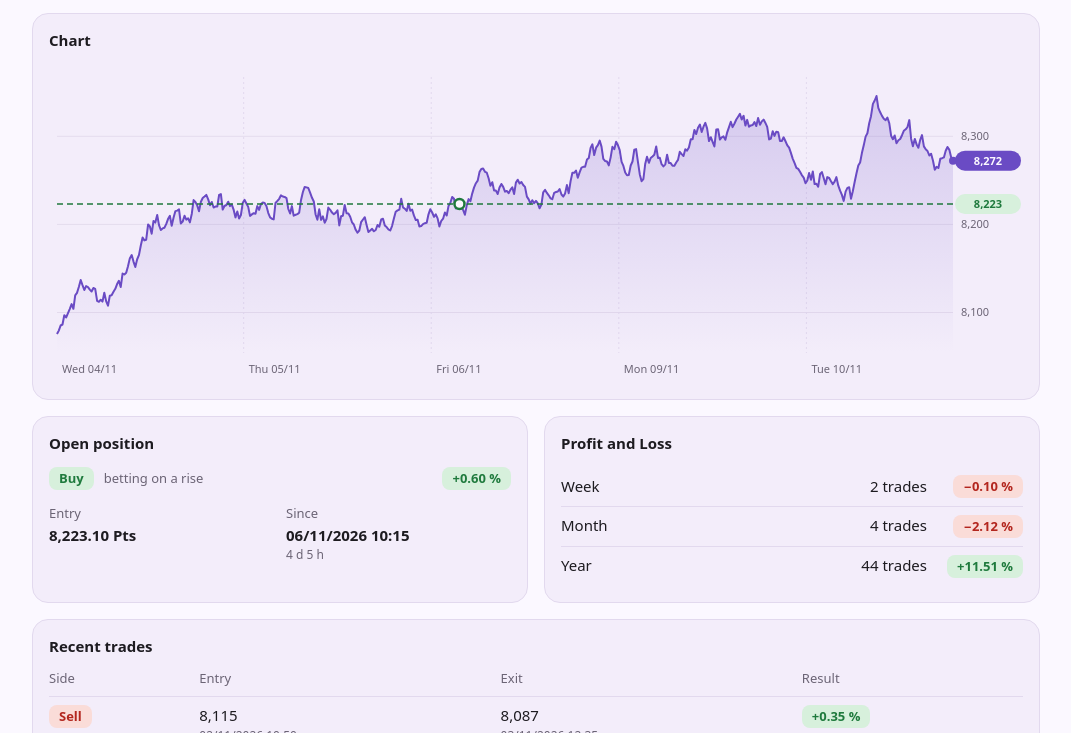
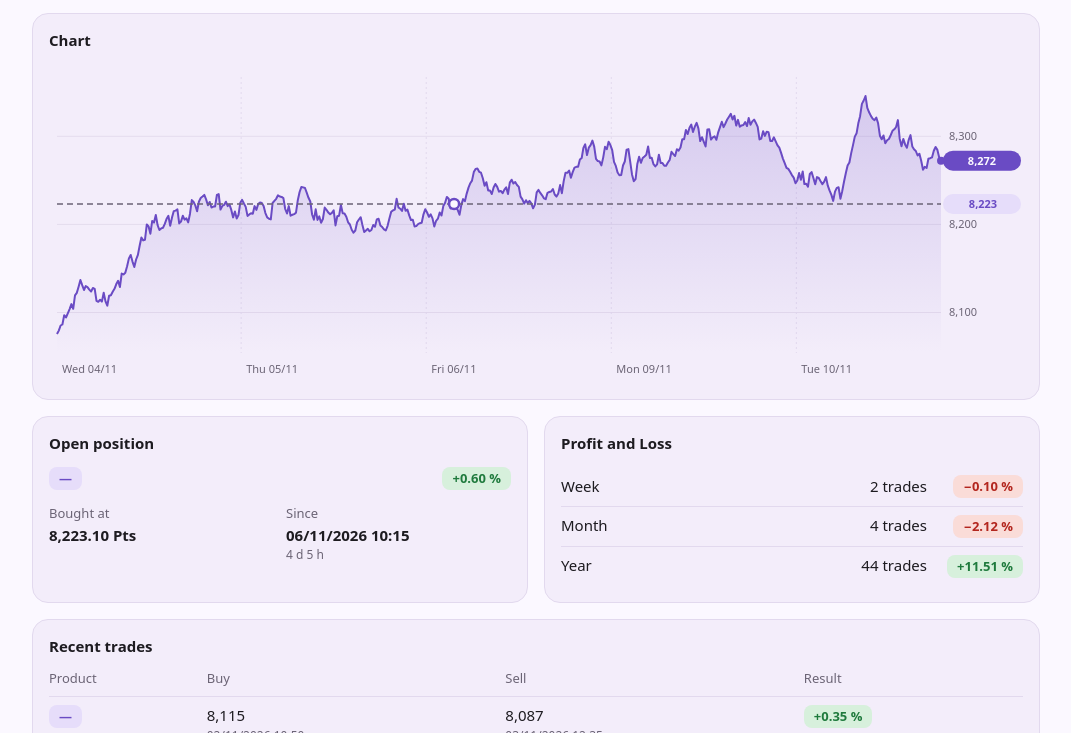
Before and after one commit to BigbangX6/companion-stock, a plain HTML site: page index.html in a window 1280 px wide. Shown: the part 219-952 px from the top of the page, without its empty margins (104-1175 px from the left). Drawn offline with Linux system fonts and the light colour scheme.

Commit message:
Affiche Call / Put, couleurs réservées aux résultats
Co-Authored-By: Claude Opus 5.5 <noreply@anthropic.com>

```diff
--- a/assets/app.js
+++ b/assets/app.js
@@ -14,9 +14,10 @@
       chart: "Évolution",
       position: "Position en cours",
       none: "Aucune position en cours",
-      buy: "Achat", sell: "Vente",
-      buyHint: "pari à la hausse", sellHint: "pari à la baisse",
-      entry: "Entrée", exit: "Sortie", since: "Depuis", result: "Résultat", side: "Sens",
+      call: "Call", put: "Put",
+      callHint: "gain si l'indice monte", putHint: "gain si l'indice baisse",
+      bought: "Acheté à", since: "Depuis", result: "Résultat", product: "Produit",
+      buyCol: "Achat", sellCol: "Vente",
       perf: "Profit and Loss", week: "Semaine", month: "Mois", year: "Année", trades: "trades",
       history: "Derniers trades", noTrades: "Aucun trade terminé",
       loading: "Chargement des données…",
@@ -33,9 +34,10 @@
       chart: "Chart",
       position: "Open position",
       none: "No open position",
-      buy: "Buy", sell: "Sell",
-      buyHint: "betting on a rise", sellHint: "betting on a fall",
-      entry: "Entry", exit: "Exit", since: "Since", result: "Result", side: "Side",
+      call: "Call", put: "Put",
+      callHint: "gains if the index rises", putHint: "gains if the index falls",
+      bought: "Bought at", since: "Since", result: "Result", product: "Product",
+      buyCol: "Buy", sellCol: "Sell",
       perf: "Profit and Loss", week: "Week", month: "Month", year: "Year", trades: "trades",
       history: "Recent trades", noTrades: "No closed trades",
       loading: "Loading data…",
@@ -166,7 +168,10 @@
       return;
     }
     const d = data, price = d.price || {}, pos = d.position, perf = d.performance || {};
-    const sideLabel = (s) => (s === "sell" ? t("sell") : t("buy"));
+    // Call / Put : pastille neutre + flèche. Le vert et le rouge restent réservés aux gains et pertes.
+    const optChip = (type) => type === "put"
+      ? `<span class="opt">▼ ${t("put")}</span>`
+      : type === "call" ? `<span class="opt">▲ ${t("call")}</span>` : `<span class="opt">—</span>`;
 
     main.innerHTML = `
       <section class="hero">
@@ -188,12 +193,12 @@
           <h2>${t("position")}</h2>
           ${pos ? `
             <div class="pos">
-              <span class="side ${pos.side === "sell" ? "sell" : "buy"}">${sideLabel(pos.side)}</span>
-              <span class="hint">${pos.side === "sell" ? t("sellHint") : t("buyHint")}</span>
+              ${optChip(pos.type)}
+              <span class="hint">${pos.type === "put" ? t("putHint") : pos.type === "call" ? t("callHint") : ""}</span>
               ${pill(pos.pnl_pct)}
             </div>
             <dl class="facts">
-              <div><dt>${t("entry")}</dt><dd>${fmtNumber(pos.price, 2)} Pts</dd></div>
+              <div><dt>${t("bought")}</dt><dd>${fmtNumber(pos.price, 2)} Pts</dd></div>
               <div><dt>${t("since")}</dt><dd>${fmtDateTime(pos.time)}<small>${duration(pos.time, price.time)}</small></dd></div>
             </dl>` : `<p class="muted">${t("none")}</p>`}
         </section>
@@ -214,10 +219,10 @@
         ${Array.isArray(d.trades) && d.trades.length ? `
           <div class="table-scroll">
             <table class="trades">
-              <thead><tr><th>${t("side")}</th><th>${t("entry")}</th><th>${t("exit")}</th><th>${t("result")}</th></tr></thead>
+              <thead><tr><th>${t("product")}</th><th>${t("buyCol")}</th><th>${t("sellCol")}</th><th>${t("result")}</th></tr></thead>
               <tbody>${d.trades.map((r) => `
                 <tr>
-                  <td><span class="side ${r.side === "sell" ? "sell" : "buy"}">${sideLabel(r.side)}</span></td>
+                  <td>${optChip(r.type)}</td>
                   <td>${fmtNumber(r.open_price, 0)}<small>${fmtDateTime(r.open_time)}</small></td>
                   <td>${fmtNumber(r.close_price, 0)}<small>${fmtDateTime(r.close_time)}</small></td>
                   <td>${pill(r.pnl_pct)}</td>
@@ -237,7 +242,7 @@
     window.drawCurve(box, data.curve, {
       position: data.position,
       fmtNumber, fmtDay, fmtPoint,
-      labels: { empty: t("emptyCurve") },
+      labels: { empty: t("emptyCurve"), call: t("call"), put: t("put") },
     });
   }
 
--- a/assets/curve.js
+++ b/assets/curve.js
@@ -32,7 +32,7 @@
 
     const W = Math.max(box.clientWidth, 280);
     const H = W < 600 ? 230 : 320;
-    const pad = { l: 8, r: 70, t: 14, b: 30 };
+    const pad = { l: 8, r: 82, t: 14, b: 30 };
     const n = pts.length;
     const pos = opts.position && typeof opts.position.price === "number" ? opts.position : null;
 
@@ -84,16 +84,17 @@
     el("path", { d: line + ` L${x(n - 1)} ${H - pad.b} L${x(0)} ${H - pad.b} Z`, fill: `url(#${gid})` }, svg);
     el("path", { d: line, class: "line" }, svg);
 
-    // Position en cours : ligne du prix d'entrée + point d'entrée
+    // Position en cours : ligne du prix d'achat + point d'achat, étiquette "Call 8 223" / "Put 8 223"
     if (pos) {
       const yp = y(pos.price);
-      el("line", { x1: pad.l, x2: W - pad.r, y1: yp, y2: yp, class: "entry-line " + pos.side }, svg);
+      el("line", { x1: pad.l, x2: W - pad.r, y1: yp, y2: yp, class: "entry-line" }, svg);
       const idx = pts.findIndex((p) => p[0] >= pos.time);
-      if (idx >= 0) el("circle", { cx: x(idx), cy: yp, r: 5, class: "entry-dot " + pos.side }, svg);
-      const lbl = el("g", { class: "tag entry " + pos.side }, svg);
+      if (idx >= 0) el("circle", { cx: x(idx), cy: yp, r: 5, class: "entry-dot" }, svg);
+      const lbl = el("g", { class: "tag entry" }, svg);
       el("rect", { x: W - pad.r + 2, y: yp - 10, width: pad.r - 4, height: 20, rx: 10 }, lbl);
-      const t = el("text", { x: W - pad.r / 2, y: yp + 4, "text-anchor": "middle" }, lbl);
-      t.textContent = opts.fmtNumber(pos.price, 0);
+      const t = el("text", { x: W - pad.r / 2 + 1, y: yp + 4, "text-anchor": "middle" }, lbl);
+      const name = opts.labels[pos.type] || "";
+      t.textContent = (name ? name + " " : "") + opts.fmtNumber(pos.price, 0);
     }
 
     // Dernier point
--- a/assets/style.css
+++ b/assets/style.css
@@ -76,9 +76,8 @@ small { color: var(--muted); }
 .pill { display: inline-block; padding: 2px 10px; border-radius: 8px; font-size: 13px; font-weight: 600; background: var(--flat-bg); white-space: nowrap; font-variant-numeric: tabular-nums; }
 .pill.up { background: var(--up-bg); color: var(--up); }
 .pill.down { background: var(--down-bg); color: var(--down); }
-.side { display: inline-block; padding: 2px 10px; border-radius: 8px; font-size: 13px; font-weight: 600; }
-.side.buy { background: var(--up-bg); color: var(--up); }
-.side.sell { background: var(--down-bg); color: var(--down); }
+/* Call / Put : neutre (le vert et le rouge sont réservés aux gains et pertes) */
+.opt { display: inline-block; padding: 2px 10px; border-radius: 8px; font-size: 13px; font-weight: 600; background: var(--accent-soft); color: var(--accent); white-space: nowrap; }
 
 .pos { display: flex; align-items: center; gap: 10px; flex-wrap: wrap; }
 .pos .hint { color: var(--muted); font-size: 13px; flex: 1; }
@@ -106,17 +105,13 @@ table { width: 100%; border-collapse: collapse; font-variant-numeric: tabular-nu
 .curve .line { fill: none; stroke: var(--accent); stroke-width: 2; stroke-linejoin: round; }
 .curve .area-top { stop-color: rgb(var(--area)); stop-opacity: .22; }
 .curve .area-bottom { stop-color: rgb(var(--area)); stop-opacity: 0; }
-.curve .entry-line { stroke-width: 1.5; stroke-dasharray: 6 4; }
-.curve .entry-line.buy, .curve .entry-dot.buy { stroke: var(--up); }
-.curve .entry-line.sell, .curve .entry-dot.sell { stroke: var(--down); }
-.curve .entry-dot { fill: var(--bg); stroke-width: 2.5; }
+.curve .entry-line { stroke: var(--muted); stroke-width: 1.5; stroke-dasharray: 6 4; }
+.curve .entry-dot { fill: var(--bg); stroke: var(--accent); stroke-width: 2.5; }
 .curve .tag text { font-size: 11px; font-weight: 600; font-variant-numeric: tabular-nums; }
 .curve .tag.last rect { fill: var(--accent); }
 .curve .tag.last text { fill: var(--bg); }
-.curve .tag.entry.buy rect { fill: var(--up-bg); }
-.curve .tag.entry.buy text { fill: var(--up); }
-.curve .tag.entry.sell rect { fill: var(--down-bg); }
-.curve .tag.entry.sell text { fill: var(--down); }
+.curve .tag.entry rect { fill: var(--accent-soft); }
+.curve .tag.entry text { fill: var(--accent); }
 .curve .last-dot { fill: var(--accent); }
 .curve .hover-line { stroke: var(--muted); stroke-width: 1; }
 .curve .hover-dot { fill: var(--accent); stroke: var(--bg); stroke-width: 2; }
```
